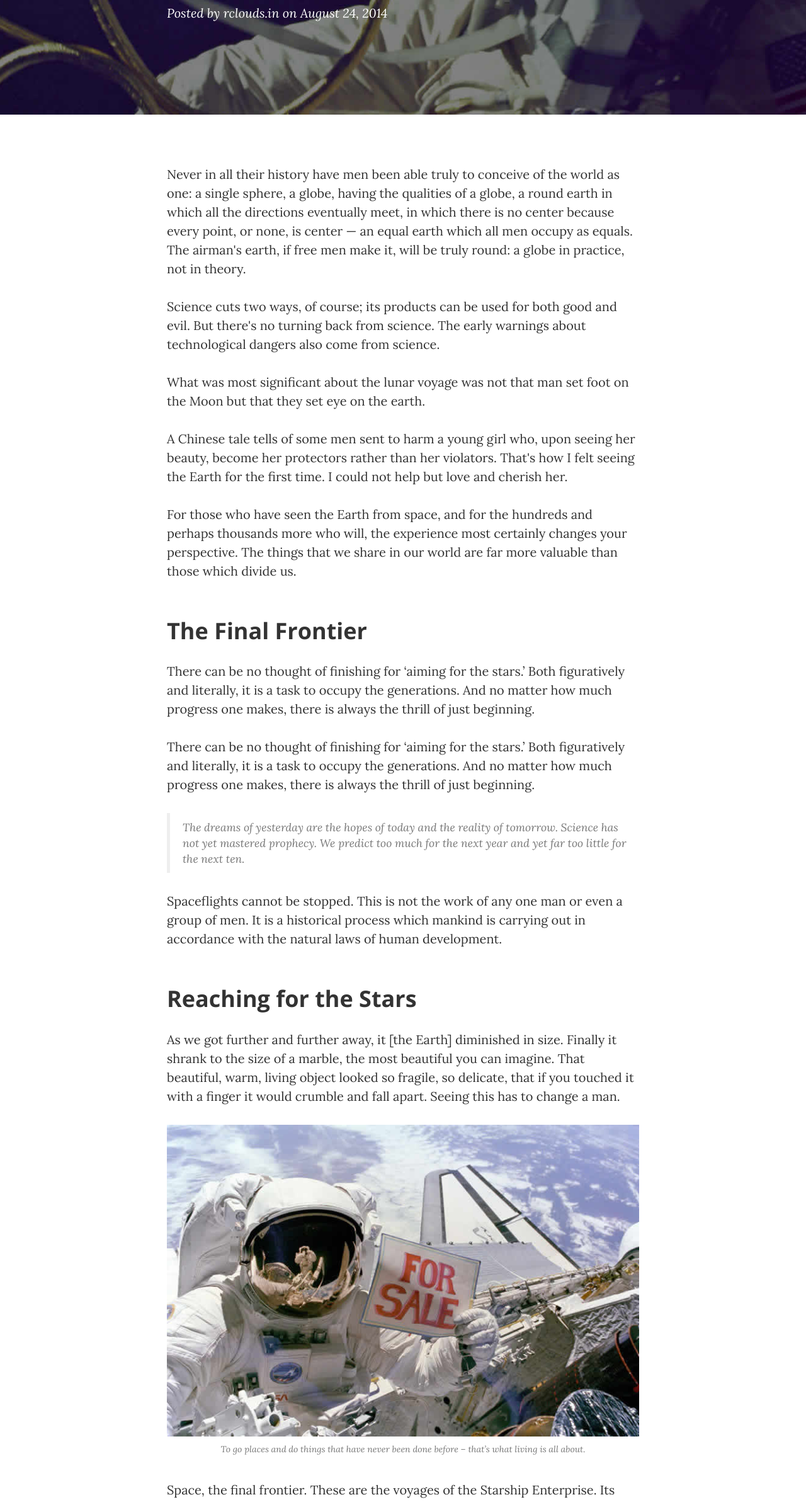
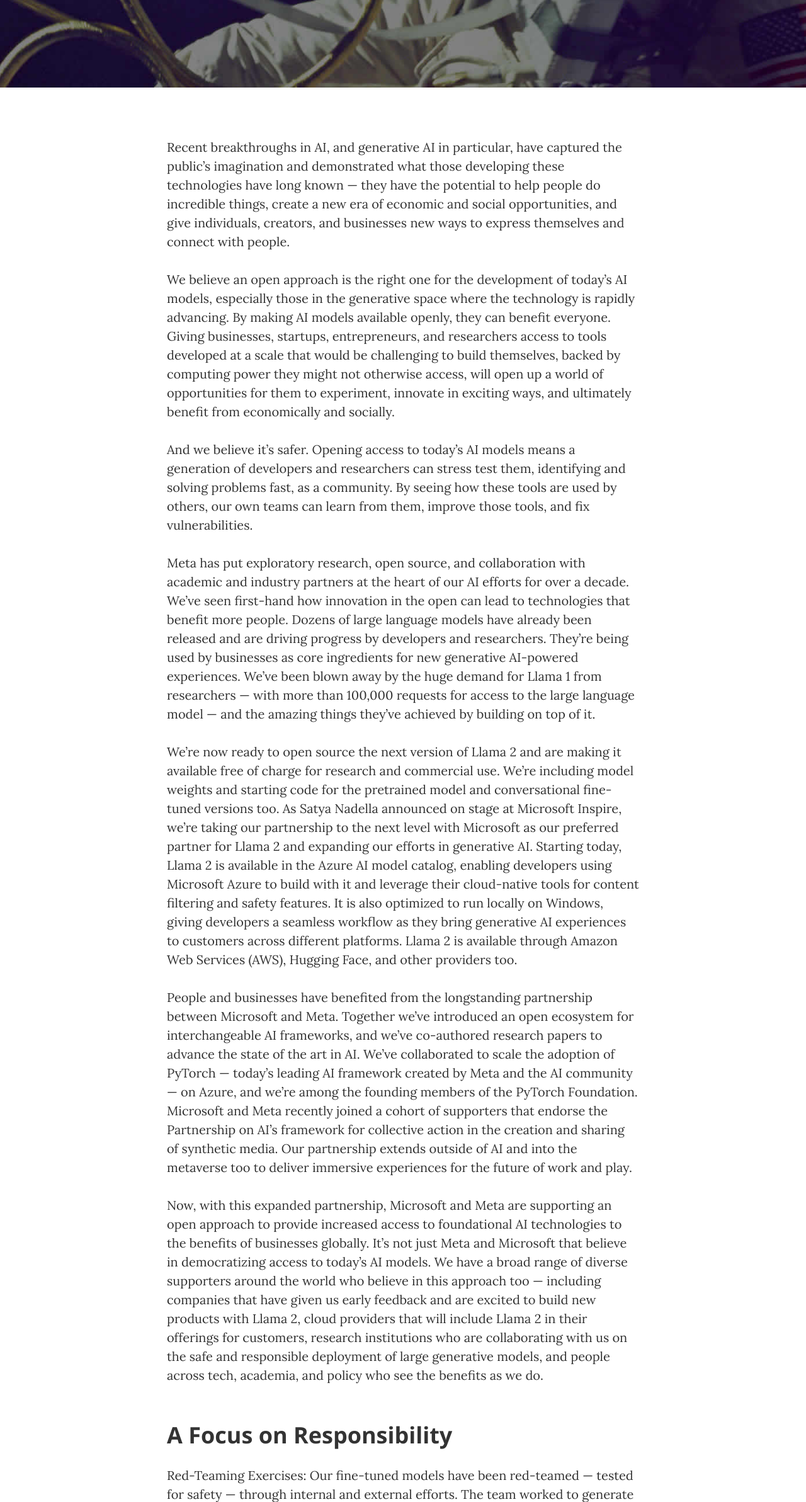
Before and after one commit to kraghabarao/rclouds, a website: page post.html in a window 1280 px wide. Shown: the part 415-2800 px from the top of the page at 63% size. Drawn offline with nearby package versions, Linux system fonts and the light colour scheme.

Commit message:
updated content

```diff
--- a/post.html
+++ b/post.html
@@ -74,9 +74,9 @@
             <div class="row">
                 <div class="col-lg-8 col-lg-offset-2 col-md-10 col-md-offset-1">
                     <div class="post-heading">
-                        <h1>Man must explore, and this is exploration at its greatest</h1>
-                        <h2 class="subheading">Problems look mighty small from 150 miles up</h2>
-                        <span class="meta">Posted by <a href="#">rclouds.in</a> on August 24, 2014</span>
+                        <h1>Meta and Microsoft Introduce the Next Generation of Llama</h1>
+                        <h2 class="subheading"></h2>
+                        <span class="meta">Posted by <a href="#">rclouds.in</a> on August 08, 2023</span>
                     </div>
                 </div>
             </div>
@@ -88,40 +88,34 @@
         <div class="container">
             <div class="row">
                 <div class="col-lg-8 col-lg-offset-2 col-md-10 col-md-offset-1">
-                    <p>Never in all their history have men been able truly to conceive of the world as one: a single sphere, a globe, having the qualities of a globe, a round earth in which all the directions eventually meet, in which there is no center because every point, or none, is center — an equal earth which all men occupy as equals. The airman's earth, if free men make it, will be truly round: a globe in practice, not in theory.</p>
+                    <p>Recent breakthroughs in AI, and generative AI in particular, have captured the public’s imagination and demonstrated what those developing these technologies have long known — they have the potential to help people do incredible things, create a new era of economic and social opportunities, and give individuals, creators, and businesses new ways to express themselves and connect with people.</p>
+                    <p>We believe an open approach is the right one for the development of today’s AI models, especially those in the generative space where the technology is rapidly advancing. By making AI models available openly, they can benefit everyone. Giving businesses, startups, entrepreneurs, and researchers access to tools developed at a scale that would be challenging to build themselves, backed by computing power they might not otherwise access, will open up a world of opportunities for them to experiment, innovate in exciting ways, and ultimately benefit from economically and socially.</p>
+                    <p>And we believe it’s safer. Opening access to today’s AI models means a generation of developers and researchers can stress test them, identifying and solving problems fast, as a community. By seeing how these tools are used by others, our own teams can learn from them, improve those tools, and fix vulnerabilities.</p>
+                    <p>Meta has put exploratory research, open source, and collaboration with academic and industry partners at the heart of our AI efforts for over a decade. We’ve seen first-hand how innovation in the open can lead to technologies that benefit more people. Dozens of large language models have already been released and are driving progress by developers and researchers. They’re being used by businesses as core ingredients for new generative AI-powered experiences. We’ve been blown away by the huge demand for Llama 1 from researchers — with more than 100,000 requests for access to the large language model — and the  amazing things they’ve achieved by building on top of it.</p>
+                    <p>We’re now ready to open source the next version of Llama 2 and are making it available free of charge for research and commercial use. We’re including model weights and starting code for the pretrained model and conversational fine-tuned versions too. As Satya Nadella announced on stage at Microsoft Inspire, we’re taking our partnership to the next level with Microsoft as our preferred partner for Llama 2 and expanding our efforts in generative AI. Starting today, Llama 2 is available in the Azure AI model catalog, enabling developers using Microsoft Azure to build with it and leverage their cloud-native tools for content filtering and safety features. It is also optimized to run locally on Windows, giving developers a seamless workflow as they bring generative AI experiences to customers across different platforms. Llama 2 is available through Amazon Web Services (AWS), Hugging Face, and other providers too.</p>
+                    <p>People and businesses have benefited from the longstanding partnership between Microsoft and Meta. Together we’ve introduced an open ecosystem for interchangeable AI frameworks, and we’ve co-authored research papers to advance the state of the art in AI. We’ve collaborated to scale the adoption of PyTorch — today’s leading AI framework created by Meta and the AI community — on Azure, and we’re among the founding members of the PyTorch Foundation. Microsoft and Meta recently joined a cohort of supporters that endorse the Partnership on AI’s framework for collective action in the creation and sharing of synthetic media. Our partnership extends outside of AI and into the metaverse too to deliver immersive experiences for the future of work and play.</p>
+                    <p>Now, with this expanded partnership, Microsoft and Meta are supporting an open approach to provide increased access to foundational AI technologies to the benefits of businesses globally. It’s not just Meta and Microsoft that believe in democratizing access to today’s AI models. We have a broad range of diverse supporters around the world who believe in this approach too — including companies that have given us early feedback and are excited to build new products with Llama 2, cloud providers that will include Llama 2 in their offerings for customers, research institutions who are collaborating with us on the safe and responsible deployment of large generative models, and people across tech, academia, and policy who see the benefits as we do. </p>
 
-                    <p>Science cuts two ways, of course; its products can be used for both good and evil. But there's no turning back from science. The early warnings about technological dangers also come from science.</p>
+                    <h2 class="section-heading">A Focus on Responsibility</h2>
 
-                    <p>What was most significant about the lunar voyage was not that man set foot on the Moon but that they set eye on the earth.</p>
+                    <p>Red-Teaming Exercises: Our fine-tuned models have been red-teamed — tested for safety — through internal and external efforts. The team worked to generate adversarial prompts to facilitate model fine-tuning. In addition, we commissioned third parties to conduct external adversarial testing across our fine-tuned models to similarly identify gaps in performance. These safety fine-tuning processes are iterative; we will continue to invest in safety through fine-tuning and benchmarking and plan to release updated fine-tuned models based on these efforts.</p>
+                    <p>Transparency Schematic: We explain our fine-tuning and evaluation methods for the model and identify its shortcomings. Our transparency schematic, which is located within the research paper, discloses known challenges and issues we’ve experienced and provides insight into mitigations taken and future ones we intend to explore. </p>
+                    <p>Responsible Use Guide: We created this guide as a resource to support developers with best practices for responsible development and safety evaluations. It outlines best practices reflective of current, state-of-the-art research on responsible generative AI discussed across the industry and the AI research community.</p>
+                    <p>Acceptable Use Policy: We put a policy in place that prohibits certain use cases to help ensure that these models are being used fairly and responsibly.</p>
+                    <h2 class="section-heading">Conclusion</h2>
 
-                    <p>A Chinese tale tells of some men sent to harm a young girl who, upon seeing her beauty, become her protectors rather than her violators. That's how I felt seeing the Earth for the first time. I could not help but love and cherish her.</p>
-
-                    <p>For those who have seen the Earth from space, and for the hundreds and perhaps thousands more who will, the experience most certainly changes your perspective. The things that we share in our world are far more valuable than those which divide us.</p>
-
-                    <h2 class="section-heading">The Final Frontier</h2>
-
-                    <p>There can be no thought of finishing for ‘aiming for the stars.’ Both figuratively and literally, it is a task to occupy the generations. And no matter how much progress one makes, there is always the thrill of just beginning.</p>
-
-                    <p>There can be no thought of finishing for ‘aiming for the stars.’ Both figuratively and literally, it is a task to occupy the generations. And no matter how much progress one makes, there is always the thrill of just beginning.</p>
-
-                    <blockquote>The dreams of yesterday are the hopes of today and the reality of tomorrow. Science has not yet mastered prophecy. We predict too much for the next year and yet far too little for the next ten.</blockquote>
-
-                    <p>Spaceflights cannot be stopped. This is not the work of any one man or even a group of men. It is a historical process which mankind is carrying out in accordance with the natural laws of human development.</p>
-
-                    <h2 class="section-heading">Reaching for the Stars</h2>
-
-                    <p>As we got further and further away, it [the Earth] diminished in size. Finally it shrank to the size of a marble, the most beautiful you can imagine. That beautiful, warm, living object looked so fragile, so delicate, that if you touched it with a finger it would crumble and fall apart. Seeing this has to change a man.</p>
+                    <p>Throughout our company’s history, we’ve experienced the benefits of an open source approach when innovating in other areas of the business. Our engineers developed and shared frameworks that are now industry standards — like React, a leading framework for making web and mobile applications, and PyTorch, which is now the leading framework for AI. These became commonly used infrastructure for the entire technology industry. We believe that openly sharing today’s large language models will support the development of helpful and safer generative AI too.</p>
 
                     <a href="#">
                         <img class="img-responsive" src="img/post-sample-image.jpg" alt="">
                     </a>
-                    <span class="caption text-muted">To go places and do things that have never been done before – that’s what living is all about.</span>
+                    <span class="caption text-muted"></span>
 
-                    <p>Space, the final frontier. These are the voyages of the Starship Enterprise. Its five-year mission: to explore strange new worlds, to seek out new life and new civilizations, to boldly go where no man has gone before.</p>
+                    <p></p>
 
-                    <p>As I stand out here in the wonders of the unknown at Hadley, I sort of realize there’s a fundamental truth to our nature, Man must explore, and this is exploration at its greatest.</p>
+                    <p></p>
 
-                    <p>Placeholder text by <a href="http://spaceipsum.com/">Space Ipsum</a>. Photographs by <a href="https://www.flickr.com/photos/nasacommons/">NASA on The Commons</a>.</p>
+                    <p><a href="http://spaceipsum.com/"></a><a href="https://www.flickr.com/photos/nasacommons/"></a>.</p>
                 </div>
             </div>
         </div>
@@ -160,7 +154,7 @@
                             </a>
                         </li>
                     </ul>
-                    <p class="copyright text-muted">Copyright &copy; Your Website 2016</p>
+                    <p class="copyright text-muted">Copyright &copy; rclouds.in 2023</p>
                 </div>
             </div>
         </div>
```
Also changed, not shown: contact.html (+1 -1 lines), index.html (+1 -1 lines).
